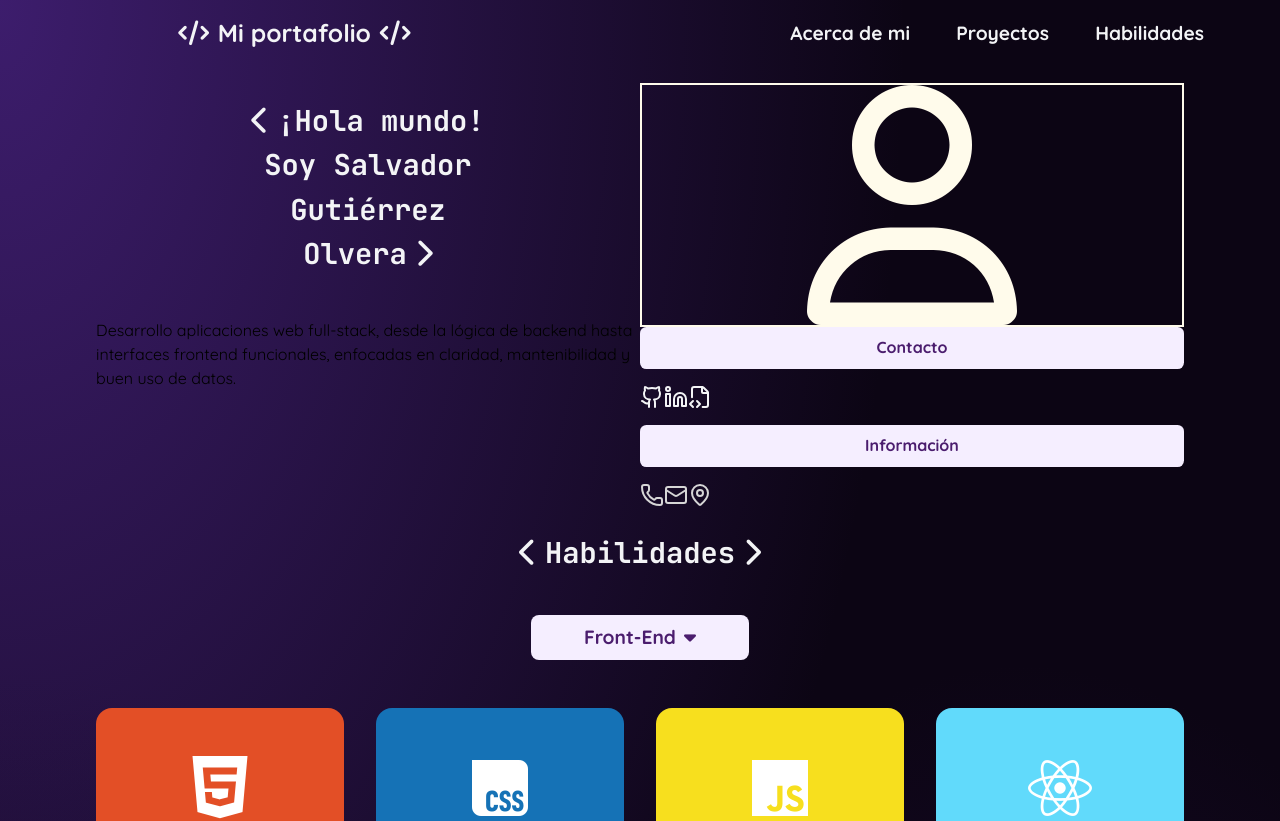
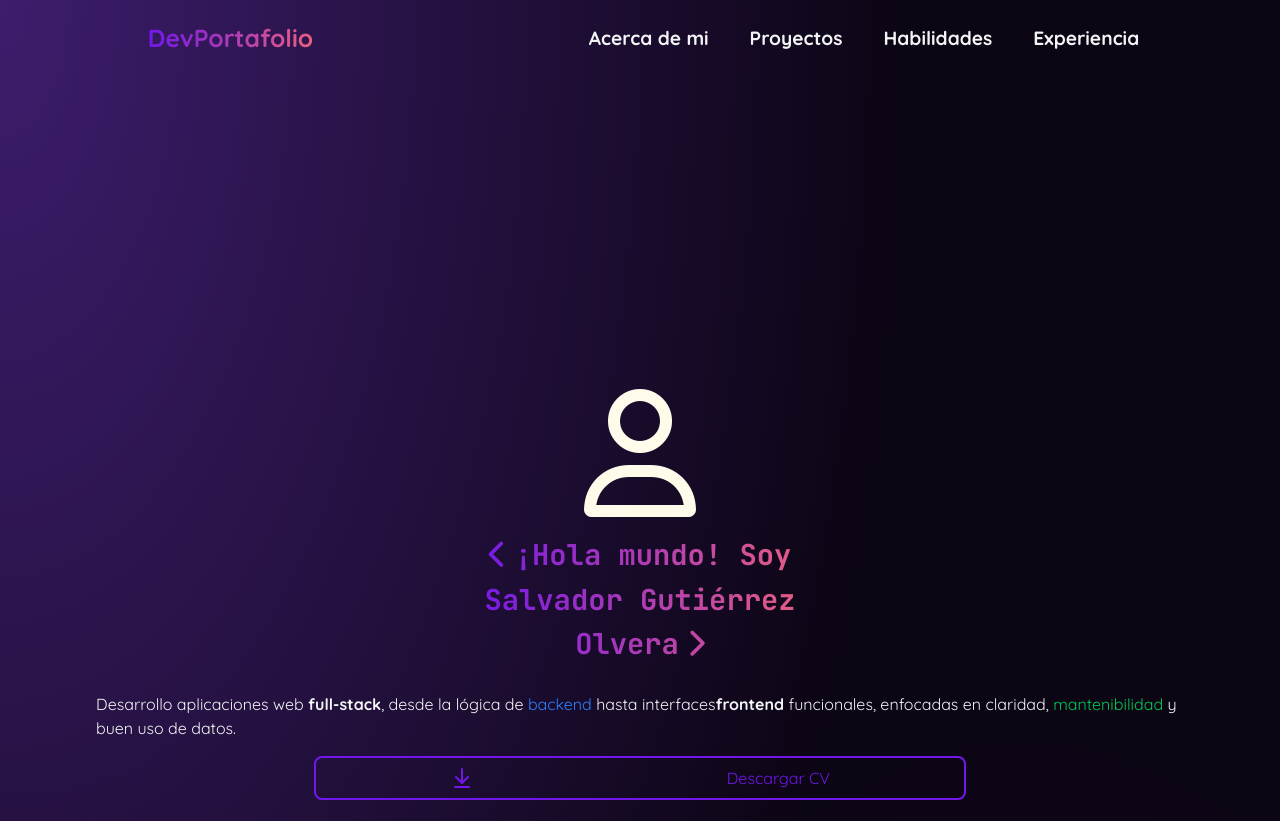
Before and after one commit to Salvador-97/Portafolio, a React (Vite) app: page / in a window 1280 px wide. Shown: the top 821 px of the page. Built offline with nearby package versions, Linux system fonts and the light colour scheme; some icons are missing.

Commit message:
feat(Nuevos colores) fix(Estilos)

```diff
--- a/src/App.jsx
+++ b/src/App.jsx
@@ -3,15 +3,15 @@ import Secciones from './components/Secciones.jsx';
 
 function App() {
   return (
-    <>
-    <Navbar />
-    <main className="">
-        <Secciones/>
-    </main>
-    <footer className="text-blanco text-center font-[600] mt-[1rem]">
+    <div className="flex flex-col min-h-dvh overflow-x-hidden">
+      <Navbar />
+      <main className="flex-grow flex-col">
+        <Secciones />
+      </main>
+      <footer className="text-blanco text-center font-[600] mt-[1rem]">
         <i className="fa-solid fa-copyright pr-[0.5rem]"></i>Salvador Gutiérrez Olvera
-    </footer>
-    </>
+      </footer>
+    </div>
   );
 }
 
--- a/src/components/AcercaMi.jsx
+++ b/src/components/AcercaMi.jsx
@@ -2,11 +2,12 @@ import { useState } from 'react';
 import { Swiper, SwiperSlide } from 'swiper/react';
 import { Pagination, Autoplay } from "swiper/modules";
 import toast, { Toaster } from 'react-hot-toast';
+import { ArrowDownToLine } from "lucide-react";
 import 'swiper/css';
 import 'swiper/css/pagination'
 import '../index.css'
 
-import { aboutMe, informacion, listaInformacion, listaLinks } from '../utils/informacionContacto';
+import { informacion, listaInformacion, listaLinks } from '../utils/informacionContacto';
 import { listaEstudios, estudios, listaTrabajos, trabajos } from '../utils/informacionContacto';
 import { Seccion } from './Secciones';
 import { copiar } from '../utils/copiarContenido';
@@ -89,8 +90,8 @@ export function Enlace({ info }) {
     return (
         <>
             <a href={informacion[info].link} target='_blank'
-                className='text-blanco font-[600] text-[2.5rem]'>
-                <Icon />
+                className='text-[2.5rem]'>
+                <Icon className="w-4 h-4" strokeWidth={1.5} />
             </a>
         </>
     );
@@ -104,38 +105,30 @@ export function Dato({ info }) {
     });
     return (
         <>
-            <div className='text-gris font-[500]'
+            <div className=''
                 onClick={() => {
                     const textoACopiar = informacion[info].valor;
                     navigator.clipboard.writeText(textoACopiar);
                     notify();
                 }}>
-                <Icon />
+                <Icon className="w-4 h-4" />
                 <Toaster />
             </div>
         </>
     );
 }
 
-export function Contacto({ lista, titulo }) {
+export function Contacto({ lista }) {
     return (
-        <div className=''>
-            <h3 className={clsx(
-                "font-[700] text-letraTitulos text-center border-b-2 border-transparent rounded-[0.4rem]",
-                "py-[0.5rem] mb-[0.5rem] bg-titulos"
-            )}>
-                {titulo}
-            </h3>
         <ul className={clsx(
-                "flex flex-row text-center text-[1rem] mx-auto my-[0.5rem] py-[0.5rem] rounded-[0.5rem]",
+            "flex flex-row text-center text-[1rem] my-[1rem] py-[0.5rem]",
         )}>
             {lista.map((info, index) => (
-                    <li key={index}>
+                <li key={index} className='p-[0.6rem] mx-[0.2rem] border rounded-[2rem] text-blanco'>
                     {informacion[info].enlace ? <Enlace info={info} /> : <Dato info={info} />}
                 </li>
             ))}
         </ul>
-        </div>
     );
 }
 
@@ -148,27 +141,40 @@ export function foto() {
 }
 
 export default function AcercaMi() {
+    const aboutMe = (
+        <>
+            Desarrollo aplicaciones web <strong>full-stack</strong>,
+            desde la lógica de <span className="text-blue-500">backend</span> hasta interfaces
+            <strong>frontend</strong> funcionales,
+            enfocadas en claridad, <span className="text-green-500">mantenibilidad</span> y buen uso de datos.
+        </>
+    )
     return (
-        <div className='flex'>
-            <div className="w-[50%]">
+        <>
+            <div className="w-full flex flex-col items-center">
                 <h3 className={clsx(
                     "font-[700] text-letraTitulos text-center",
                     "border-b-2 border-transparent rounded-[0.4rem]",
                     "py-[0.5rem] mb-[0.5rem]"
                 )}> <Seccion Titulo="¡Hola mundo! Soy Salvador Gutiérrez Olvera" />
                 </h3>
-                <p>Desarrollo aplicaciones web full-stack,
-                    desde la lógica de backend hasta interfaces frontend funcionales,
-                    enfocadas en claridad, mantenibilidad y buen uso de datos.</p>
+                <p className='text-blanco'>{aboutMe}</p>
+                <a href='Portafolio/CV.pdf' download className={clsx(
+                    'w-[60%] mt-4 border-rosaBoton border-2 text-rosaBoton p-2 rounded-[0.5rem]',
+                    'flex justify-around'
+                )}>
+                    <ArrowDownToLine />Descargar CV
+                </a>
             </div>
-            <div className='w-[50%]'>
-                <div className=' border-2 border-amber-50 text-center'>
-                    <i class="fa-regular fa-user text-[15rem] text-amber-50"></i>
+            <div className='w-full'>
+                <div className='text-center'>
+                    <i class="fa-regular fa-user text-[8rem] text-amber-50"></i>
                 </div>
+                {/* <div className='flex flex-row justify-center'>
                     <Contacto lista={listaLinks} titulo={"Contacto"} />
                     <Contacto lista={listaInformacion} titulo={"Información"} />
+                </div> */}
             </div>
-        </div>
-
+        </>
     );
 }
--- a/src/components/Navbar.jsx
+++ b/src/components/Navbar.jsx
@@ -4,9 +4,9 @@ import clsx from "clsx";
 
 export function ItemsNav({ nombre, href }) {
     return (
-        <li className="py-[0.2rem]">
+        <li className="px-[0.8rem] py-[0.5rem] rounded-[0.6rem] hover:bg-gradienteTitulo transition-all duration-300 ease-in">
             <a href={href}
-            className='no-underline p-3 text-blanco font-[700] hover:bg-letraTitulos transition-all duration-300 ease-in'>
+                className='no-underline text-blanco font-[700]'>
                 {nombre}</a>
         </li>
     );
@@ -17,7 +17,8 @@ export default function Navbar() {
     return (
         <div className={
             clsx('w-[90%] relative mx-auto text-center',
-                'lg:flex lg:mt-[1rem] lg:justify-between lg:items-center'
+                'lg:flex lg:pt-[1rem] lg:justify-between lg:items-center',
+                'lg:absolute'
             )}>
             <div className={
                 clsx('text-center pt-[1rem]',
@@ -25,13 +26,11 @@ export default function Navbar() {
                 )}>
                 <div className={
                     clsx('text-blanco font-[700]',
-                        'hover:text-[#3462CF] cursor-pointer duration-700 transition-all ease-out transform scale-110',
+                        'cursor-pointer duration-700 transition-all ease-out transform scale-110',
                         'sm:text-[1.4rem]',
                         ''
                     )}>
-                    <i className="fa-solid fa-code pr-[0.5rem]"></i>
-                    Mi portafolio
-                    <i className="fa-solid fa-code pl-[0.5rem]"></i>
+                    <span className="gradienteTitulo">DevPortafolio</span>
                 </div>
                 <div className={
                     clsx('text-blanco text-[1.2rem] opacity-100',
@@ -40,7 +39,7 @@ export default function Navbar() {
                     <button className="lg:pointer-events-none" type="button"
                         onClick={() => setNav(!navAbierto)}>
                         <i className={
-                            clsx(`fa-solid fa-caret-down`,
+                            clsx(`fa-solid fa-caret-down gradienteTitulo`,
                                 navAbierto ? 'transform rotate-180' : 'transform rotate-0'
                             )}></i>
                     </button>
@@ -49,8 +48,8 @@ export default function Navbar() {
             <div name="links-nav"
                 className={clsx(
                     'absolute w-full transition-all duration-500',
-                    'lg:relative lg:opacity-100 lg:translate-y-0 lg:w-[38%] lg:pointer-events-auto lg:text-[1.2rem]',
-                    navAbierto && 'opacity-100 translate-y-0 bg-azultitulosfondo rounded-[0.5rem] z-10',
+                    'lg:relative lg:opacity-100 lg:translate-y-0 lg:w-[50%] lg:pointer-events-auto lg:text-[1.2rem]',
+                    navAbierto && 'opacity-100 translate-y-0 bg-gradienteTitulo rounded-[0.5rem] z-10',
                     !navAbierto && 'opacity-0 -translate-y-5 pointer-events-none',
                 )}>
                 <ul className='flex flex-col list-none lg:flex-row lg:justify-between'>
--- a/src/components/Secciones.jsx
+++ b/src/components/Secciones.jsx
@@ -7,10 +7,9 @@ import clsx from 'clsx';
 export function Seccion({ Titulo }) {
     return (
         <div className={
-            clsx('w-[70%] sm:w-[50%] lg:w-[45%] rounded-[0.5rem] mx-auto text-center font-[700] text-[1.2rem] mb-[1rem]',
-                'lg:text-[1.8rem] text-blanco py-[0.5rem]'
+            clsx('w-full sm:w-[50%] lg:w-[45%] gradienteTitulo rounded-[0.5rem] mx-auto text-center font-[700] text-[1.2rem]',
+                'lg:text-[1.8rem] py-[0.5rem]'
             )}>
-            {/* <img src="Portafolio/bracket.png" alt="" className='w-[20%]'/>  */}
             <i className="fa-solid fa-chevron-left mr-[0.5rem]"></i>
             <span className='font-titulos'>{Titulo}</span>
             <i class="fa-solid fa-chevron-right ml-[0.5rem]"></i>
@@ -21,12 +20,14 @@ export function Seccion({ Titulo }) {
 export default function Secciones() {
     return (
         <>
-            <section className='w-[85%] mx-auto mt-[2rem]' id='acerca'>
-                {/* <Seccion Titulo="Salvador Gutierrez Olvera" /> */}
+            <section className={clsx(
+                "w-[85%] lg:min-h-dvh flex flex-col-reverse items-center mx-auto",
+                "mb-[2rem] pt-[4rem]"
+            )} id='acerca'>
                 <AcercaMi />
             </section>
 
-            <section className='w-[85%] mx-auto mb-[2rem]' id='habilidades'>
+            <section className='w-[85%] mx-auto' id='habilidades'>
                 <Seccion Titulo="Habilidades"/>
                 <Habilidades />
             </section>
--- a/src/index.css
+++ b/src/index.css
@@ -30,6 +30,8 @@
   --color-rosa: #EE6DA7;
   --color-titulos: #F5EEFF;
   --color-letraTitulos: #4B1D6E;
+  --color-rosaBoton: #7117EA;
+  --background-image-gradienteTitulo: linear-gradient(to right, #7117EA, #EA6080);
 }
 
 :root {
@@ -42,14 +44,12 @@ body {
   background-size: cover;
   background-position: center; */
   /* background: linear-gradient(to right, #222945 0%, #0E101C 100%); */
-  background-color:hsla(266,57%,5%,1);
-background-image:
-radial-gradient(at 0% 100%, hsla(265,61%,11%,1) 0px, transparent 50%),
-radial-gradient(at 80% 100%, hsla(265,66%,19%,1) 0px, transparent 50%),
-radial-gradient(at 0% 0%, hsla(264,58%,27%,1) 0px, transparent 50%);
+  background-color: hsla(266, 57%, 5%, 1);
+  background-image:
+    radial-gradient(at 0% 100%, hsla(265, 61%, 11%, 1) 0px, transparent 50%),
+    radial-gradient(at 80% 100%, hsla(265, 66%, 19%, 1) 0px, transparent 50%),
+    radial-gradient(at 0% 0%, hsla(264, 58%, 27%, 1) 0px, transparent 50%);
 }
-
-
 
 .swiper-slide {
   display: flex !important;
@@ -58,3 +58,15 @@ radial-gradient(at 0% 0%, hsla(264,58%,27%,1) 0px, transparent 50%);
   align-items: center;
   /* Centra verticalmente */
 }
+
+.gradienteTitulo {
+  background: linear-gradient(to right, #7117EA, #EA6080);
+
+  /* 2. Recortamos el fondo para que siga la forma del texto */
+  -webkit-background-clip: text;
+  background-clip: text;
+
+  /* 3. Hacemos que el color original del texto sea transparente */
+  -webkit-text-fill-color: transparent;
+  color: transparent;
+}
--- a/src/utils/informacionContacto.js
+++ b/src/utils/informacionContacto.js
@@ -1,8 +1,6 @@
-import { FileCodeCorner, Github, Linkedin, Mail, MapPin, Phone,  } from "lucide-react";
+import { ArrowDownToLine, Github, Linkedin, Mail, MapPin, Phone,  } from "lucide-react";
 
-export const aboutMe = `Desarrollo aplicaciones web full-stack,
-desde la lógica de backend hasta interfaces frontend funcionales,
-enfocadas en claridad, mantenibilidad y buen uso de datos.`
+
 
 export const listaInformacion = ['telefono', 'correo', 'direccion'];
 export const listaLinks = ['github', 'linkedin', 'cv']
@@ -51,7 +49,7 @@ export const informacion = {
     ,
     cv: {
         valor: 'CV',
-        icono: FileCodeCorner,
+        icono: ArrowDownToLine,
         color: '#2ECF29',
         link: '/CV.pdf',
         enlace: true
--- a/src/utils/navbar.js
+++ b/src/utils/navbar.js
@@ -3,4 +3,5 @@ export const linksNav = [
         // { nombre: "Inicio", href: "#inicio" },
         { nombre: "Proyectos", href: "#proyectos" },
         { nombre: "Habilidades", href: "#habilidades" },
+        { nombre: "Experiencia", href: "#experiencia"}
     ]
```
Lines whose indentation alone changed are shown as unchanged.
